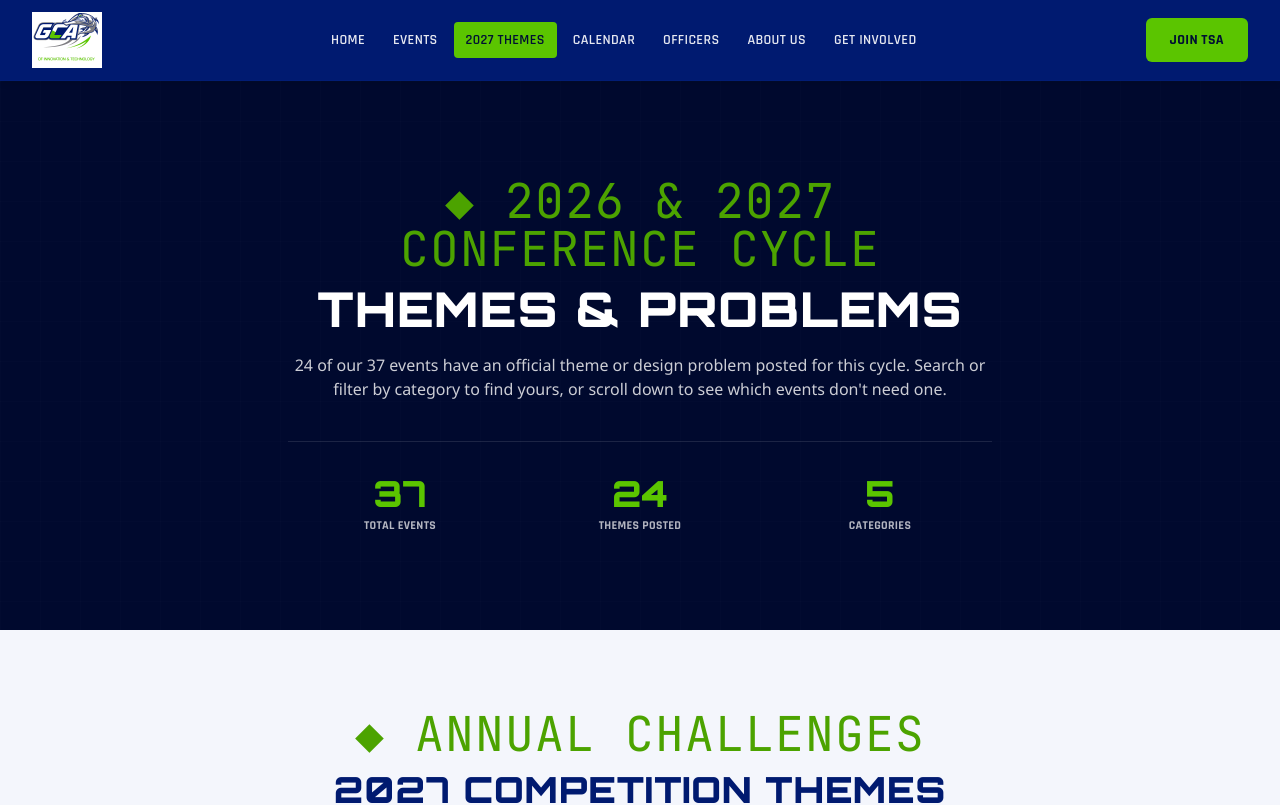
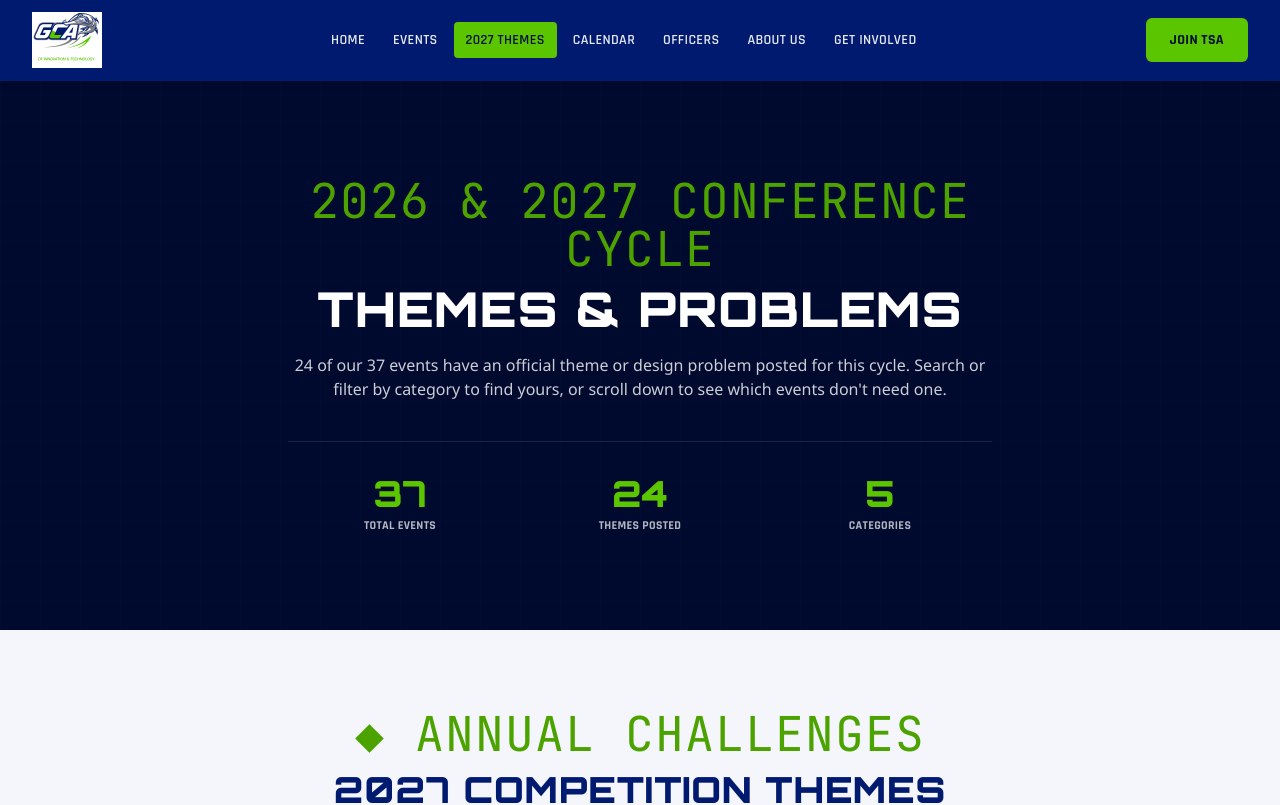
Before and after one commit to amunroe01/gcatsa-website, a Next.js app: page /themes in a window 1280 px wide. Shown: the top 805 px of the page. Built offline with nearby package versions, Linux system fonts and the light colour scheme.

Commit message:
Remove ◆ from conference cycle text

```diff
--- a/app/themes/page.tsx
+++ b/app/themes/page.tsx
@@ -18,7 +18,7 @@ export default function ThemesPage() {
         <div className="absolute inset-0 bg-circuit-grid bg-[size:40px_40px] opacity-30" aria-hidden="true" />
         <div className="relative mx-auto max-w-3xl px-4 sm:px-6 lg:px-8">
           <Reveal>
-            <p className="eyebrow justify-center">◆ 2026 &amp; 2027 Conference Cycle</p>
+            <p className="eyebrow justify-center"> 2026 &amp; 2027 Conference Cycle</p>
             <h1 className="mt-3 text-4xl font-black text-white sm:text-5xl">
               Themes &amp; Problems
             </h1>
```
